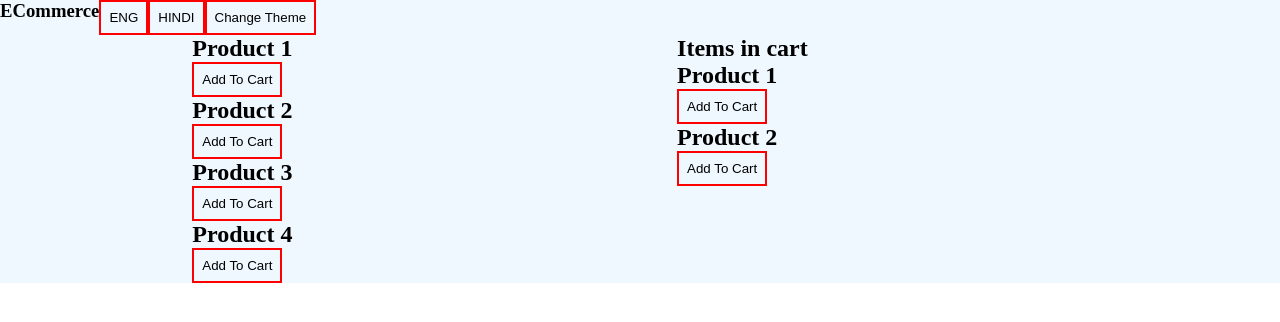
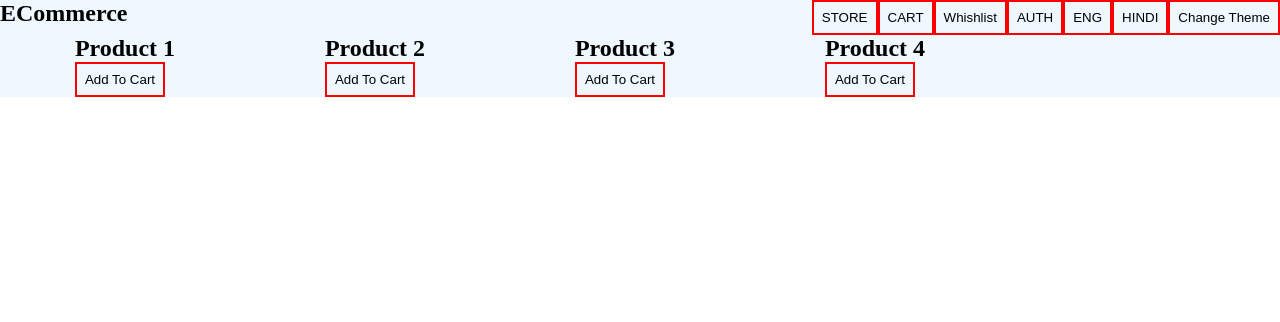
Before and after one commit to Tejs1/react-practise, a React (Create React App) app: page / in a window 1280 px wide. Shown: the top 322 px of the page. Built offline with nearby package versions, Linux system fonts and the light colour scheme.

Commit message:
Added four routes minimum, and then use links in the top to navigate.

```diff
--- a/src/App.js
+++ b/src/App.js
@@ -1,5 +1,8 @@
+import { Route, Routes } from "react-router-dom";
 import { Cart } from "./Components/Cart";
 import { Nav } from "./Components/Nav";
+import { Wishlist } from "./Components/Whishlist";
+import { Auth } from "./Components/Auth";
 import { ProductListing } from "./Components/ProductListing";
 import { useTheme } from "./Context/theme-context";
 function App() {
@@ -7,16 +10,16 @@ function App() {
   return (
     <div className={`app ${theme}`}>
       <div className="app-body">
-        <nav>
-          <Nav />
-        </nav>
+        <Nav />
         <main>
-          <section>
-            <ProductListing />
-          </section>
-          <section>
-            <Cart />
-          </section>
+          <Routes>
+            <Route path="/" element={<ProductListing />} />
+            <Route path="cart" element={<Cart />} />
+            <Route path="whishlist" element={<Wishlist />} />
+            <Route path="auth" element={<Auth />} />
+          </Routes>
+          {/* <ProductListing />
+          <Cart /> */}
         </main>
       </div>
     </div>
--- /dev/null
+++ b/src/Components/Auth.jsx
@@ -0,0 +1,9 @@
+import React from "react";
+
+export function Auth() {
+  return (
+    <section>
+      <h1>Auth</h1>
+    </section>
+  );
+}
--- a/src/Components/Cart.jsx
+++ b/src/Components/Cart.jsx
@@ -8,7 +8,7 @@ export function Cart() {
   const { theme } = useTheme();
 
   return (
-    <div>
+    <section>
       <h1>
         {Localisation[lang]["items"]} {items}
       </h1>
@@ -22,6 +22,6 @@ export function Cart() {
           </div>
         ))}
       </div>
-    </div>
+    </section>
   );
 }
--- a/src/Components/Nav.js
+++ b/src/Components/Nav.js
@@ -1,3 +1,4 @@
+import { Link } from "react-router-dom";
 import { useLocal } from "../Context/localisation-context";
 import { useTheme } from "../Context/theme-context";
 
@@ -9,6 +10,18 @@ export function Nav() {
     <nav>
       <h1 className="app-header">ECommerce </h1>
       <div>
+        <button className={theme}>
+          <Link to="/">STORE</Link>
+        </button>
+        <button className={theme}>
+          <Link to="cart"> CART</Link>
+        </button>
+        <button className={theme}>
+          <Link to="whishlist"> Whishlist</Link>
+        </button>
+        <button className={theme}>
+          <Link to="auth"> AUTH</Link>
+        </button>
         <button className={theme} onClick={changeLang} value="ENG">
           ENG
         </button>
--- a/src/Components/ProductListing.jsx
+++ b/src/Components/ProductListing.jsx
@@ -7,11 +7,11 @@ export function ProductListing() {
   const { lang, Localisation } = useLocal();
 
   return ["1", "2", "3", "4"].map((item) => (
-    <div key={item}>
+    <section key={item}>
       <h2>Product {item}</h2>
       <button className={theme} onClick={() => addToCart(item)}>
         {Localisation[lang]["addToCart"]}
       </button>
-    </div>
+    </section>
   ));
 }
--- /dev/null
+++ b/src/Components/Whishlist.jsx
@@ -0,0 +1,9 @@
+import React from "react";
+
+export function Wishlist() {
+  return (
+    <section>
+      <h1>Wishlist</h1>
+    </section>
+  );
+}
--- a/src/index.js
+++ b/src/index.js
@@ -1,6 +1,7 @@
 import { StrictMode } from "react";
 import ReactDOM from "react-dom";
 import "./style.css";
+import { BrowserRouter } from "react-router-dom";
 import { App } from "./App";
 import { CartProvider } from "./Context/cart-context";
 import { ThemeProvider } from "./Context/theme-context";
@@ -9,6 +10,7 @@ const rootElement = document.getElementById("root");
 
 ReactDOM.render(
   <StrictMode>
+    <BrowserRouter>
       <ThemeProvider>
         <CartProvider className="dark">
           <LocalProvider>
@@ -16,6 +18,7 @@ ReactDOM.render(
           </LocalProvider>
         </CartProvider>
       </ThemeProvider>
+    </BrowserRouter>
   </StrictMode>,
   rootElement
 );
--- a/src/style.css
+++ b/src/style.css
@@ -31,3 +31,7 @@ main {
   justify-content: space-around;
   max-width: 1000px;
 }
+a {
+  text-decoration: none;
+  color: currentColor;
+}
```
Lines whose indentation alone changed are shown as unchanged.
